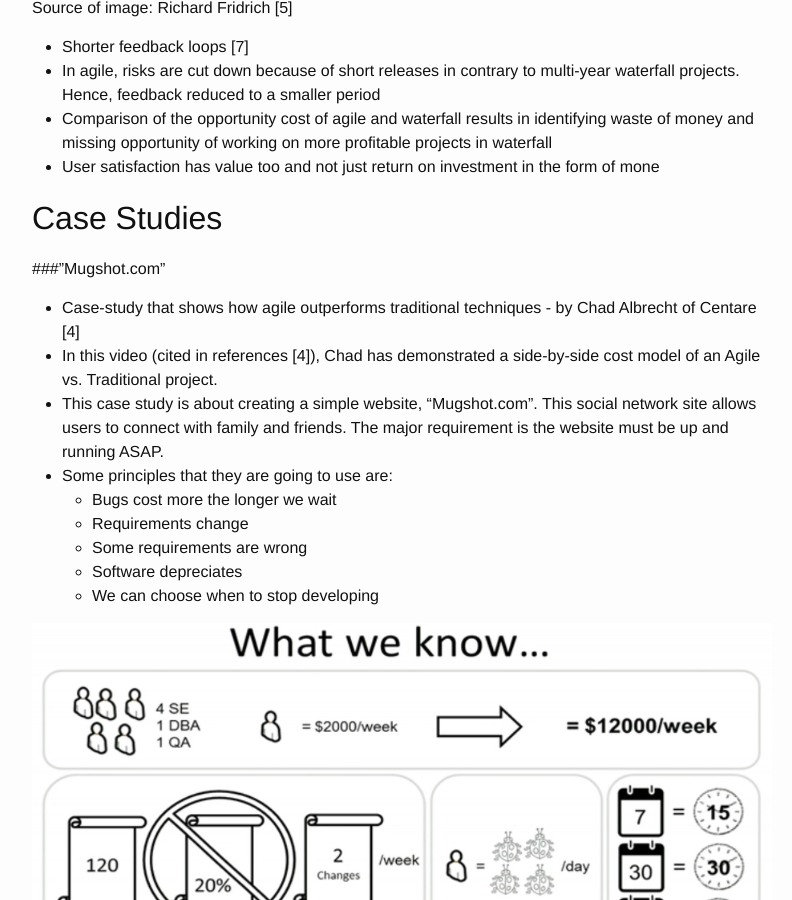
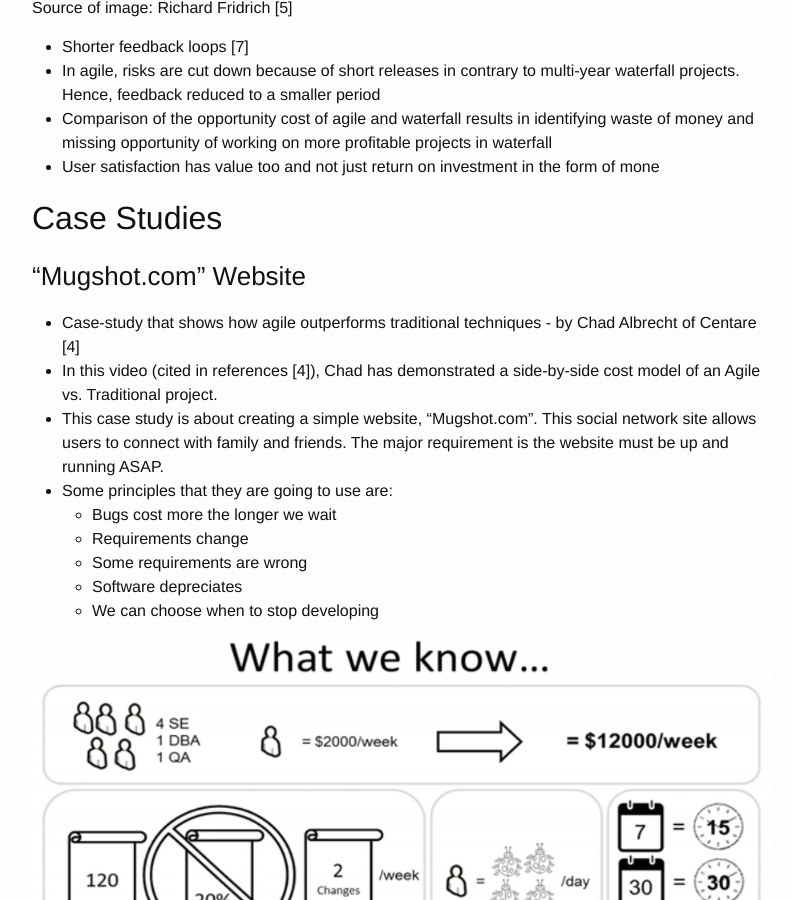
Before and after one commit to css566/css566.github.io, a Jekyll site: the page built from _posts/2016-04-28-agile_economic.md, in a window 1280 px wide and 900 px high, scrolled down 3534 px. Shown: the whole window, without its empty margins (238-1030 px from the left). Built offline with Jekyll 4.4.1, drawn with Linux system fonts in a browser that asks for light colours; comment, search, counter and statistics services are not loaded.

Commit message:
Update 2016-04-28-agile_economic.md

```diff
--- a/_posts/2016-04-28-agile_economic.md
+++ b/_posts/2016-04-28-agile_economic.md
@@ -97,7 +97,7 @@ Source of image: Richard Fridrich [5]
 
 Case Studies
 -------------
-###"Mugshot.com"
+### "Mugshot.com" Website
 
 - Case-study that shows how agile outperforms traditional techniques - by Chad Albrecht of Centare [4]
  - In this video (cited in references [4]), Chad has demonstrated a side-by-side cost model of an Agile vs. Traditional project.
```
